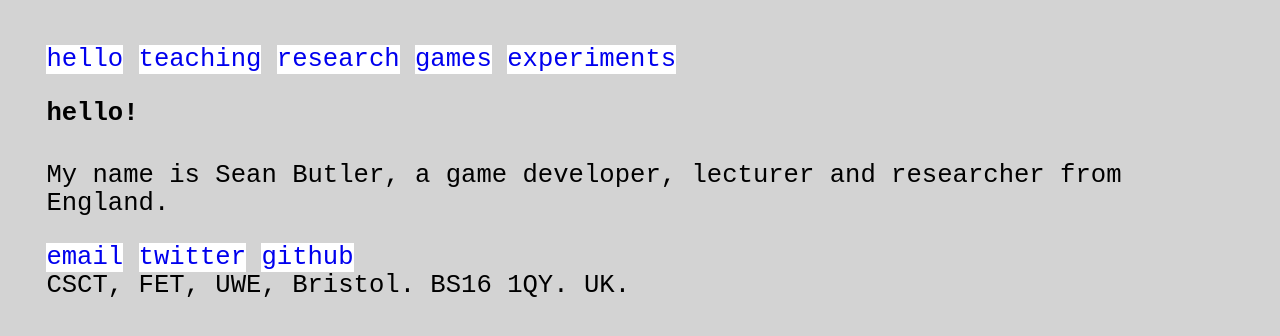
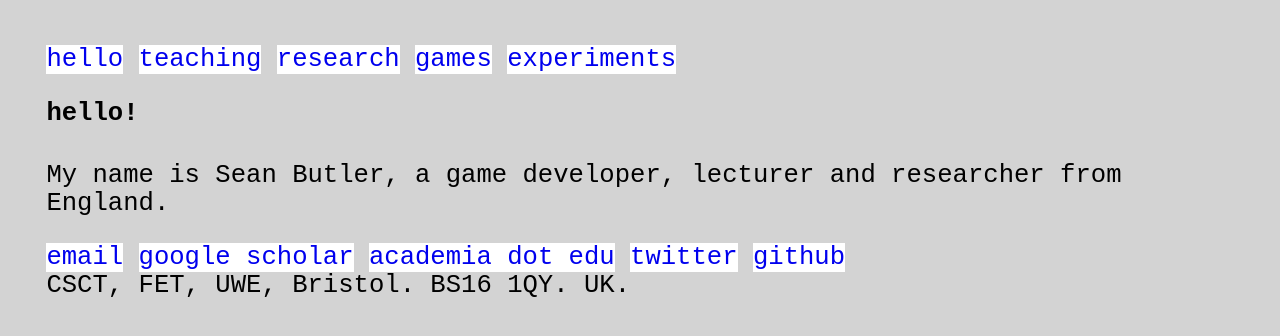
Before and after one commit to seanbutler/www.seanbutler.net, a Jekyll site: the page built from index.html, in a window 1280 px wide. Shown: the top 336 px of the page. Built offline with Jekyll 4.4.1, drawn with Linux system fonts in a browser that asks for light colours.

Commit message:
better profile links

```diff
--- a/_layouts/default.html
+++ b/_layouts/default.html
@@ -27,6 +27,8 @@
 		<footer>
 			<p>
 			<a href = "mailto:sean2.butler@uwe.ac.uk">email</a>
+			<a href = "https://scholar.google.co.uk/citations?user=XicxPzcAAAAJ">google scholar</a>
+			<a href = "https://bristoluwe.academia.edu/SeanButler">academia dot edu</a>
 			<a href = "https://twitter.com/butlersean">twitter</a>
 			<a href = "https://github.com/seanbutler">github</a><br />
 			CSCT, FET, UWE, Bristol. BS16 1QY. UK.</p>
```
